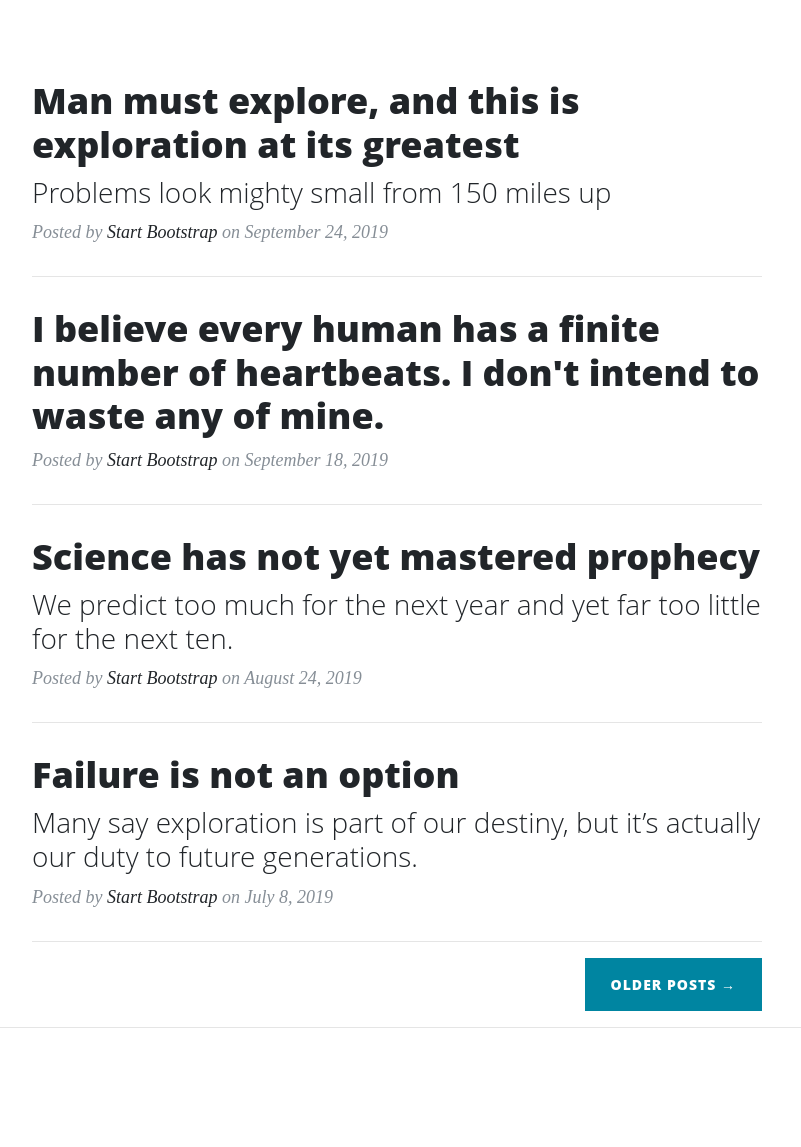
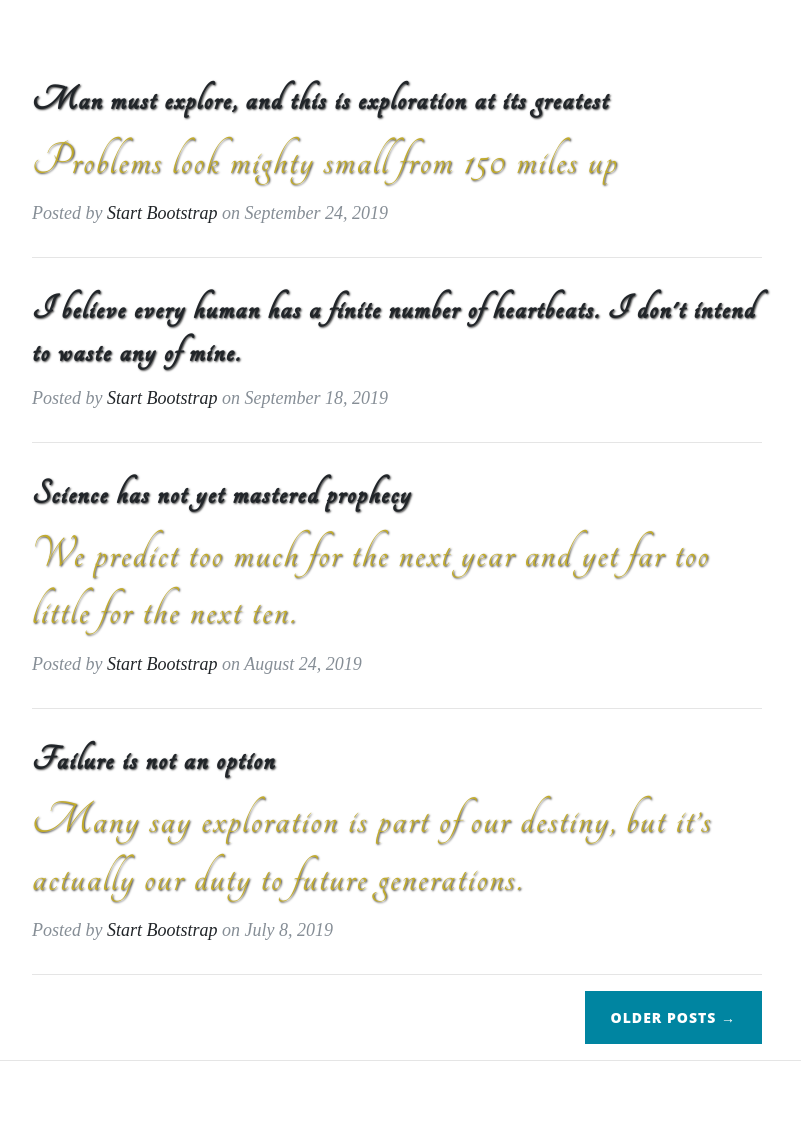
Before and after one commit to KristianColville1/first-flask, a Flask app: page / in a window 1280 px wide. Shown: the part 629-1776 px from the top of the page, without its empty margins (243-1044 px from the left). Run offline with Flask 2, Linux system fonts and the light colour scheme; some libraries are stand-ins or nearby versions.

Commit message:
Add personal styles for website

```diff
--- a/static/css/style.css
+++ b/static/css/style.css
@@ -1,4 +1,26 @@
+@import url('https://fonts.googleapis.com/css2?family=Tangerine&display=swap');
+
+.site-heading {
+    text-shadow: 3px 3px 3px black;
+}
+
 .col-md-5 img {
     width: 100%;
     margin-bottom: 25px;
+    box-shadow: 4px 2px 3px rgb(61, 61, 61);
 }
+
+h2 {
+    font-size: 4.5rem;
+    font-family: 'Tangerine', cursive;
+    letter-spacing: 2px;
+    text-shadow: 1px 1px 2px rgb(61, 61, 61);
+}
+
+h3 {
+    font-size: 3rem;
+    font-family: 'Tangerine', cursive;
+    letter-spacing: 2px;
+    color: rgb(194, 171, 42);
+    text-shadow: 1px 1px 2px rgb(61, 61, 61);
+}
```
